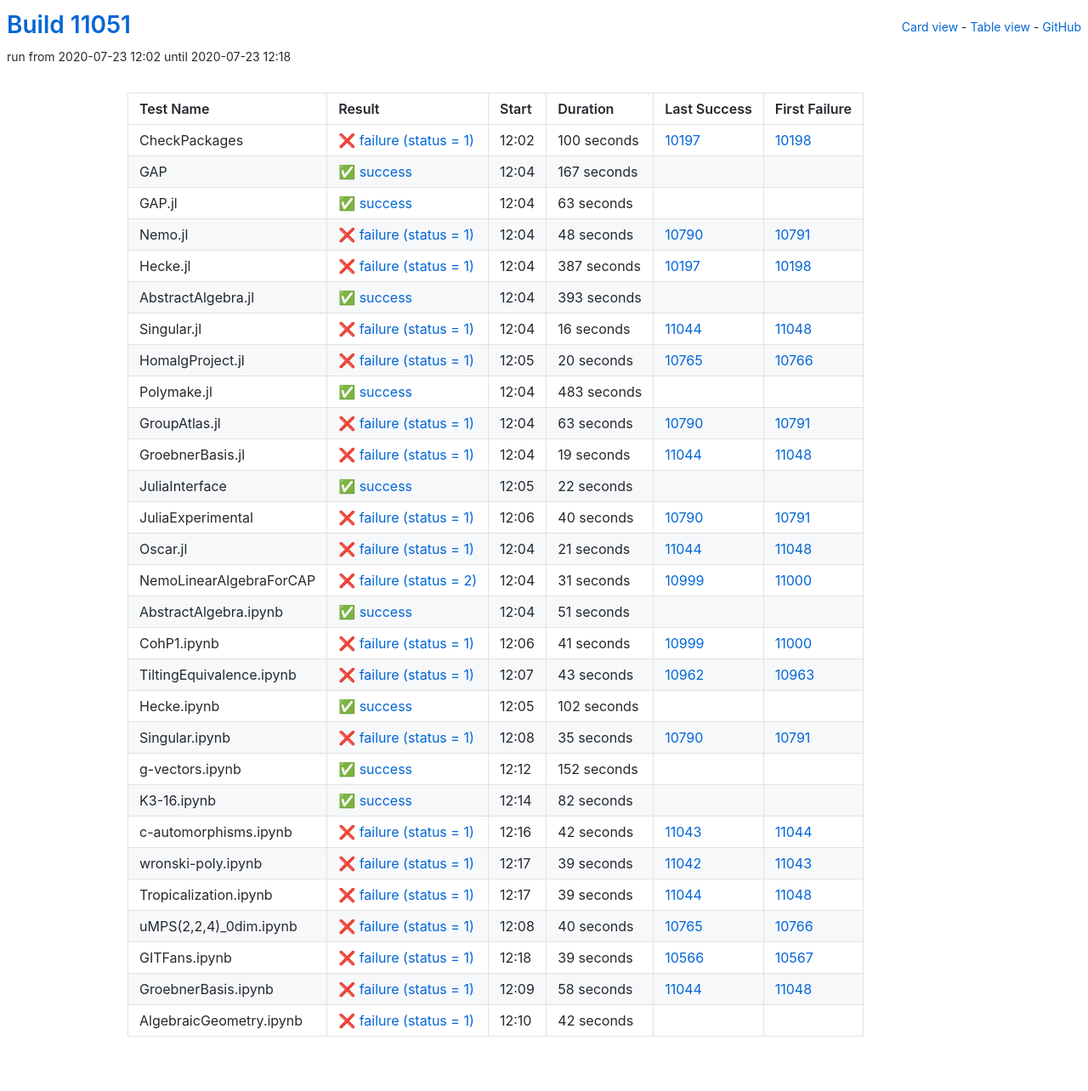
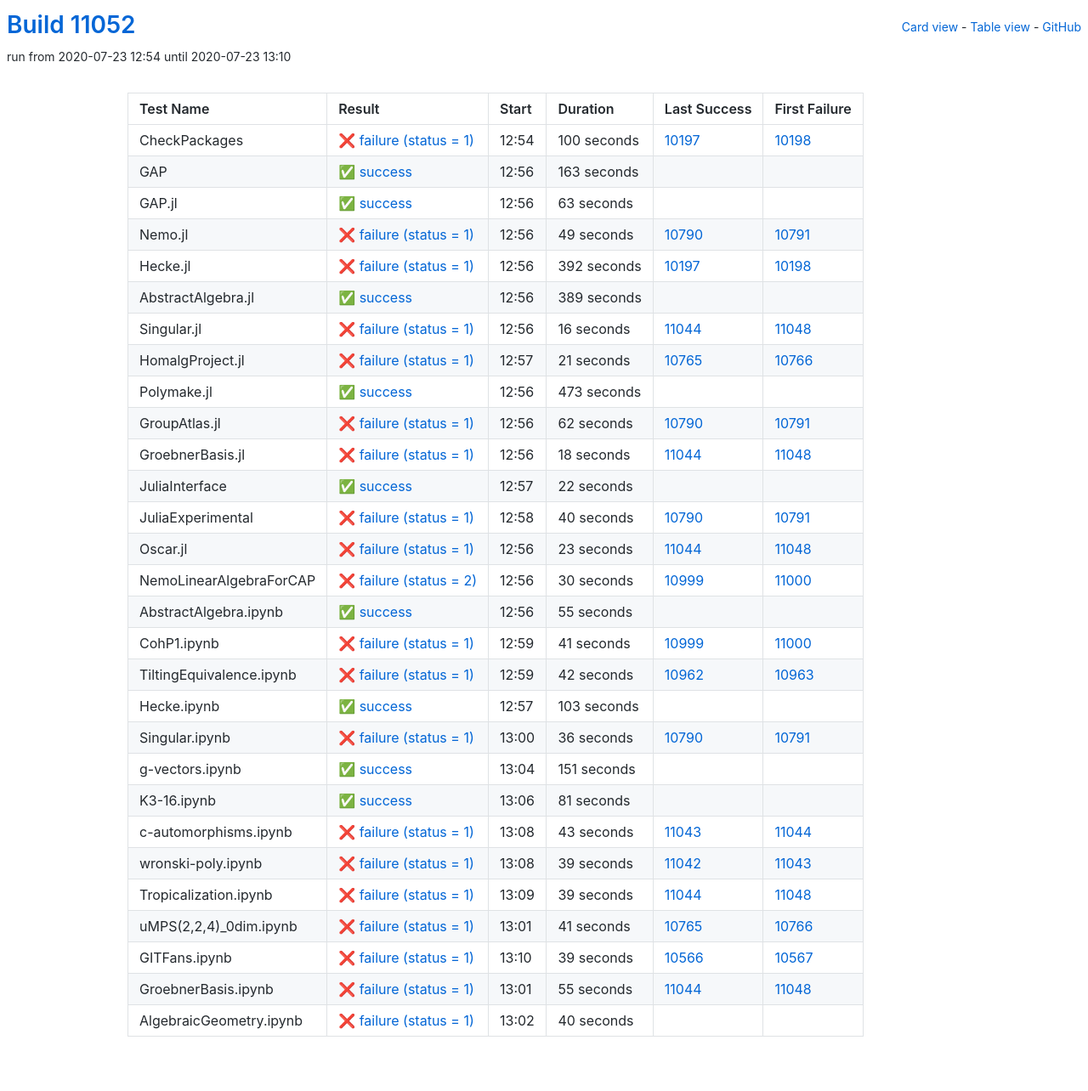
Before and after one commit to oscar-system/oscar-ci-status, a Jekyll site: the page built from table.html, in a window 1280 px wide. Shown: the whole page at 85% size. Built offline with Jekyll 4.4.1, drawn with Linux system fonts in a browser that asks for light colours.

Commit message:
Build #11052

```diff
--- a/_data/ci.yml
+++ b/_data/ci.yml
@@ -1,6 +1,6 @@
 ---
-build: 11051
-build_url: https://oscarci.mathematik.uni-kl.de/job/oscar/11051/
+build: 11052
+build_url: https://oscarci.mathematik.uni-kl.de/job/oscar/11052/
 job: oscar
 organization: oscar-system
 repo: oscar-ci-status
@@ -8,8 +8,8 @@
 tests:
 - name: CheckPackages
   id: checkpackages
-  log: https://oscarci.mathematik.uni-kl.de/job/oscar/11051/artifact/logs/build-11051/CheckPackages.log
-  start: 2020-07-23 12:02
+  log: https://oscarci.mathematik.uni-kl.de/job/oscar/11052/artifact/logs/build-11052/CheckPackages.log
+  start: 2020-07-23 12:54
   success: false
   exitcode: 1
   status: failure
@@ -20,20 +20,20 @@
   first_failure_url: https://oscarci.mathematik.uni-kl.de/job/oscar/10198/
 - name: GAP
   id: gap
-  log: https://oscarci.mathematik.uni-kl.de/job/oscar/11051/artifact/logs/build-11051/GAP.log
-  start: 2020-07-23 12:04
+  log: https://oscarci.mathematik.uni-kl.de/job/oscar/11052/artifact/logs/build-11052/GAP.log
+  start: 2020-07-23 12:56
   success: true
   exitcode: 0
   status: success
-  duration: 167
+  duration: 163
   last_success: false
   last_success_url:
   first_failure: false
   first_failure_url:
 - name: GAP.jl
   id: gap-jl
-  log: https://oscarci.mathematik.uni-kl.de/job/oscar/11051/artifact/logs/build-11051/GAP.jl.log
-  start: 2020-07-23 12:04
+  log: https://oscarci.mathematik.uni-kl.de/job/oscar/11052/artifact/logs/build-11052/GAP.jl.log
+  start: 2020-07-23 12:56
   success: true
   exitcode: 0
   status: success
@@ -44,44 +44,44 @@
   first_failure_url:
 - name: Nemo.jl
   id: nemo-jl
-  log: https://oscarci.mathematik.uni-kl.de/job/oscar/11051/artifact/logs/build-11051/Nemo.jl.log
-  start: 2020-07-23 12:04
+  log: https://oscarci.mathematik.uni-kl.de/job/oscar/11052/artifact/logs/build-11052/Nemo.jl.log
+  start: 2020-07-23 12:56
   success: false
   exitcode: 1
   status: failure
-  duration: 48
+  duration: 49
   last_success: 10790
   last_success_url: https://oscarci.mathematik.uni-kl.de/job/oscar/10790/
   first_failure: 10791
   first_failure_url: https://oscarci.mathematik.uni-kl.de/job/oscar/10791/
 - name: Hecke.jl
   id: hecke-jl
-  log: https://oscarci.mathematik.uni-kl.de/job/oscar/11051/artifact/logs/build-11051/Hecke.jl.log
-  start: 2020-07-23 12:04
+  log: https://oscarci.mathematik.uni-kl.de/job/oscar/11052/artifact/logs/build-11052/Hecke.jl.log
+  start: 2020-07-23 12:56
   success: false
   exitcode: 1
   status: failure
-  duration: 387
+  duration: 392
   last_success: 10197
   last_success_url: https://oscarci.mathematik.uni-kl.de/job/oscar/10197/
   first_failure: 10198
   first_failure_url: https://oscarci.mathematik.uni-kl.de/job/oscar/10198/
 - name: AbstractAlgebra.jl
   id: abstractalgebra-jl
-  log: https://oscarci.mathematik.uni-kl.de/job/oscar/11051/artifact/logs/build-11051/AbstractAlgebra.jl.log
-  start: 2020-07-23 12:04
+  log: https://oscarci.mathematik.uni-kl.de/job/oscar/11052/artifact/logs/build-11052/AbstractAlgebra.jl.log
+  start: 2020-07-23 12:56
   success: true
   exitcode: 0
   status: success
-  duration: 393
+  duration: 389
   last_success: false
   last_success_url:
   first_failure: false
   first_failure_url:
 - name: Singular.jl
   id: singular-jl
-  log: https://oscarci.mathematik.uni-kl.de/job/oscar/11051/artifact/logs/build-11051/Singular.jl.log
-  start: 2020-07-23 12:04
+  log: https://oscarci.mathematik.uni-kl.de/job/oscar/11052/artifact/logs/build-11052/Singular.jl.log
+  start: 2020-07-23 12:56
   success: false
   exitcode: 1
   status: failure
@@ -92,56 +92,56 @@
   first_failure_url: https://oscarci.mathematik.uni-kl.de/job/oscar/11048/
 - name: HomalgProject.jl
   id: homalgproject-jl
-  log: https://oscarci.mathematik.uni-kl.de/job/oscar/11051/artifact/logs/build-11051/HomalgProject.jl.log
-  start: 2020-07-23 12:05
+  log: https://oscarci.mathematik.uni-kl.de/job/oscar/11052/artifact/logs/build-11052/HomalgProject.jl.log
+  start: 2020-07-23 12:57
   success: false
   exitcode: 1
   status: failure
-  duration: 20
+  duration: 21
   last_success: 10765
   last_success_url: https://oscarci.mathematik.uni-kl.de/job/oscar/10765/
   first_failure: 10766
   first_failure_url: https://oscarci.mathematik.uni-kl.de/job/oscar/10766/
 - name: Polymake.jl
   id: polymake-jl
-  log: https://oscarci.mathematik.uni-kl.de/job/oscar/11051/artifact/logs/build-11051/Polymake.jl.log
-  start: 2020-07-23 12:04
+  log: https://oscarci.mathematik.uni-kl.de/job/oscar/11052/artifact/logs/build-11052/Polymake.jl.log
+  start: 2020-07-23 12:56
   success: true
   exitcode: 0
   status: success
-  duration: 483
+  duration: 473
   last_success: false
   last_success_url:
   first_failure: false
   first_failure_url:
 - name: GroupAtlas.jl
   id: groupatlas-jl
-  log: https://oscarci.mathematik.uni-kl.de/job/oscar/11051/artifact/logs/build-11051/GroupAtlas.jl.log
-  start: 2020-07-23 12:04
+  log: https://oscarci.mathematik.uni-kl.de/job/oscar/11052/artifact/logs/build-11052/GroupAtlas.jl.log
+  start: 2020-07-23 12:56
   success: false
   exitcode: 1
   status: failure
-  duration: 63
+  duration: 62
   last_success: 10790
   last_success_url: https://oscarci.mathematik.uni-kl.de/job/oscar/10790/
   first_failure: 10791
   first_failure_url: https://oscarci.mathematik.uni-kl.de/job/oscar/10791/
 - name: GroebnerBasis.jl
   id: groebnerbasis-jl
-  log: https://oscarci.mathematik.uni-kl.de/job/oscar/11051/artifact/logs/build-11051/GroebnerBasis.jl.log
-  start: 2020-07-23 12:04
+  log: https://oscarci.mathematik.uni-kl.de/job/oscar/11052/artifact/logs/build-11052/GroebnerBasis.jl.log
+  start: 2020-07-23 12:56
   success: false
   exitcode: 1
   status: failure
-  duration: 19
+  duration: 18
   last_success: 11044
   last_success_url: https://oscarci.mathematik.uni-kl.de/job/oscar/11044/
   first_failure: 11048
   first_failure_url: https://oscarci.mathematik.uni-kl.de/job/oscar/11048/
 - name: JuliaInterface
   id: juliainterface
-  log: https://oscarci.mathematik.uni-kl.de/job/oscar/11051/artifact/logs/build-11051/JuliaInterface.log
-  start: 2020-07-23 12:05
+  log: https://oscarci.mathematik.uni-kl.de/job/oscar/11052/artifact/logs/build-11052/JuliaInterface.log
+  start: 2020-07-23 12:57
   success: true
   exitcode: 0
   status: success
@@ -152,8 +152,8 @@
   first_failure_url:
 - name: JuliaExperimental
   id: juliaexperimental
-  log: https://oscarci.mathematik.uni-kl.de/job/oscar/11051/artifact/logs/build-11051/JuliaExperimental.log
-  start: 2020-07-23 12:06
+  log: https://oscarci.mathematik.uni-kl.de/job/oscar/11052/artifact/logs/build-11052/JuliaExperimental.log
+  start: 2020-07-23 12:58
   success: false
   exitcode: 1
   status: failure
@@ -164,44 +164,44 @@
   first_failure_url: https://oscarci.mathematik.uni-kl.de/job/oscar/10791/
 - name: Oscar.jl
   id: oscar-jl
-  log: https://oscarci.mathematik.uni-kl.de/job/oscar/11051/artifact/logs/build-11051/Oscar.jl.log
-  start: 2020-07-23 12:04
+  log: https://oscarci.mathematik.uni-kl.de/job/oscar/11052/artifact/logs/build-11052/Oscar.jl.log
+  start: 2020-07-23 12:56
   success: false
   exitcode: 1
   status: failure
-  duration: 21
+  duration: 23
   last_success: 11044
   last_success_url: https://oscarci.mathematik.uni-kl.de/job/oscar/11044/
   first_failure: 11048
   first_failure_url: https://oscarci.mathematik.uni-kl.de/job/oscar/11048/
 - name: NemoLinearAlgebraForCAP
   id: nemolinearalgebraforcap
-  log: https://oscarci.mathematik.uni-kl.de/job/oscar/11051/artifact/logs/build-11051/NemoLinearAlgebraForCAP.log
-  start: 2020-07-23 12:04
+  log: https://oscarci.mathematik.uni-kl.de/job/oscar/11052/artifact/logs/build-11052/NemoLinearAlgebraForCAP.log
+  start: 2020-07-23 12:56
   success: false
   exitcode: 2
   status: failure
-  duration: 31
+  duration: 30
   last_success: 10999
   last_success_url: https://oscarci.mathematik.uni-kl.de/job/oscar/10999/
   first_failure: 11000
   first_failure_url: https://oscarci.mathematik.uni-kl.de/job/oscar/11000/
 - name: AbstractAlgebra.ipynb
   id: abstractalgebra-ipynb
-  log: https://oscarci.mathematik.uni-kl.de/job/oscar/11051/artifact/logs/build-11051/AbstractAlgebra.ipynb.log
-  start: 2020-07-23 12:04
+  log: https://oscarci.mathematik.uni-kl.de/job/oscar/11052/artifact/logs/build-11052/AbstractAlgebra.ipynb.log
+  start: 2020-07-23 12:56
   success: true
   exitcode: 0
   status: success
-  duration: 51
+  duration: 55
   last_success: false
   last_success_url:
   first_failure: false
   first_failure_url:
 - name: CohP1.ipynb
   id: cohp1-ipynb
-  log: https://oscarci.mathematik.uni-kl.de/job/oscar/11051/artifact/logs/build-11051/CohP1.ipynb.log
-  start: 2020-07-23 12:06
+  log: https://oscarci.mathematik.uni-kl.de/job/oscar/11052/artifact/logs/build-11052/CohP1.ipynb.log
+  start: 2020-07-23 12:59
   success: false
   exitcode: 1
   status: failure
@@ -212,80 +212,80 @@
   first_failure_url: https://oscarci.mathematik.uni-kl.de/job/oscar/11000/
 - name: TiltingEquivalence.ipynb
   id: tiltingequivalence-ipynb
-  log: https://oscarci.mathematik.uni-kl.de/job/oscar/11051/artifact/logs/build-11051/TiltingEquivalence.ipynb.log
-  start: 2020-07-23 12:07
+  log: https://oscarci.mathematik.uni-kl.de/job/oscar/11052/artifact/logs/build-11052/TiltingEquivalence.ipynb.log
+  start: 2020-07-23 12:59
   success: false
   exitcode: 1
   status: failure
-  duration: 43
+  duration: 42
   last_success: 10962
   last_success_url: https://oscarci.mathematik.uni-kl.de/job/oscar/10962/
   first_failure: 10963
   first_failure_url: https://oscarci.mathematik.uni-kl.de/job/oscar/10963/
 - name: Hecke.ipynb
   id: hecke-ipynb
-  log: https://oscarci.mathematik.uni-kl.de/job/oscar/11051/artifact/logs/build-11051/Hecke.ipynb.log
-  start: 2020-07-23 12:05
+  log: https://oscarci.mathematik.uni-kl.de/job/oscar/11052/artifact/logs/build-11052/Hecke.ipynb.log
+  start: 2020-07-23 12:57
   success: true
   exitcode: 0
   status: success
-  duration: 102
+  duration: 103
   last_success: false
   last_success_url:
   first_failure: false
   first_failure_url:
 - name: Singular.ipynb
   id: singular-ipynb
-  log: https://oscarci.mathematik.uni-kl.de/job/oscar/11051/artifact/logs/build-11051/Singular.ipynb.log
-  start: 2020-07-23 12:08
+  log: https://oscarci.mathematik.uni-kl.de/job/oscar/11052/artifact/logs/build-11052/Singular.ipynb.log
+  start: 2020-07-23 13:00
   success: false
   exitcode: 1
   status: failure
-  duration: 35
+  duration: 36
   last_success: 10790
   last_success_url: https://oscarci.mathematik.uni-kl.de/job/oscar/10790/
   first_failure: 10791
   first_failure_url: https://oscarci.mathematik.uni-kl.de/job/oscar/10791/
 - name: g-vectors.ipynb
   id: g-vectors-ipynb
-  log: https://oscarci.mathematik.uni-kl.de/job/oscar/11051/artifact/logs/build-11051/g-vectors.ipynb.log
-  start: 2020-07-23 12:12
+  log: https://oscarci.mathematik.uni-kl.de/job/oscar/11052/artifact/logs/build-11052/g-vectors.ipynb.log
+  start: 2020-07-23 13:04
   success: true
   exitcode: 0
   status: success
-  duration: 152
+  duration: 151
   last_success: false
   last_success_url:
   first_failure: false
   first_failure_url:
 - name: K3-16.ipynb
   id: k3-16-ipynb
-  log: https://oscarci.mathematik.uni-kl.de/job/oscar/11051/artifact/logs/build-11051/K3-16.ipynb.log
-  start: 2020-07-23 12:14
+  log: https://oscarci.mathematik.uni-kl.de/job/oscar/11052/artifact/logs/build-11052/K3-16.ipynb.log
+  start: 2020-07-23 13:06
   success: true
   exitcode: 0
   status: success
-  duration: 82
+  duration: 81
   last_success: false
   last_success_url:
   first_failure: false
   first_failure_url:
 - name: c-automorphisms.ipynb
   id: c-automorphisms-ipynb
-  log: https://oscarci.mathematik.uni-kl.de/job/oscar/11051/artifact/logs/build-11051/c-automorphisms.ipynb.log
-  start: 2020-07-23 12:16
+  log: https://oscarci.mathematik.uni-kl.de/job/oscar/11052/artifact/logs/build-11052/c-automorphisms.ipynb.log
+  start: 2020-07-23 13:08
   success: false
   exitcode: 1
   status: failure
-  duration: 42
+  duration: 43
   last_success: 11043
   last_success_url: https://oscarci.mathematik.uni-kl.de/job/oscar/11043/
   first_failure: 11044
   first_failure_url: https://oscarci.mathematik.uni-kl.de/job/oscar/11044/
 - name: wronski-poly.ipynb
   id: wronski-poly-ipynb
-  log: https://oscarci.mathematik.uni-kl.de/job/oscar/11051/artifact/logs/build-11051/wronski-poly.ipynb.log
-  start: 2020-07-23 12:17
+  log: https://oscarci.mathematik.uni-kl.de/job/oscar/11052/artifact/logs/build-11052/wronski-poly.ipynb.log
+  start: 2020-07-23 13:08
   success: false
   exitcode: 1
   status: failure
@@ -296,8 +296,8 @@
   first_failure_url: https://oscarci.mathematik.uni-kl.de/job/oscar/11043/
 - name: Tropicalization.ipynb
   id: tropicalization-ipynb
-  log: https://oscarci.mathematik.uni-kl.de/job/oscar/11051/artifact/logs/build-11051/Tropicalization.ipynb.log
-  start: 2020-07-23 12:17
+  log: https://oscarci.mathematik.uni-kl.de/job/oscar/11052/artifact/logs/build-11052/Tropicalization.ipynb.log
+  start: 2020-07-23 13:09
   success: false
   exitcode: 1
   status: failure
@@ -308,20 +308,20 @@
   first_failure_url: https://oscarci.mathematik.uni-kl.de/job/oscar/11048/
 - name: uMPS(2,2,4)_0dim.ipynb
   id: umps-2-2-4-0dim-ipynb
-  log: https://oscarci.mathematik.uni-kl.de/job/oscar/11051/artifact/logs/build-11051/uMPS-2-2-4-_0dim.ipynb.log
-  start: 2020-07-23 12:08
+  log: https://oscarci.mathematik.uni-kl.de/job/oscar/11052/artifact/logs/build-11052/uMPS-2-2-4-_0dim.ipynb.log
+  start: 2020-07-23 13:01
   success: false
   exitcode: 1
   status: failure
-  duration: 40
+  duration: 41
   last_success: 10765
   last_success_url: https://oscarci.mathematik.uni-kl.de/job/oscar/10765/
   first_failure: 10766
   first_failure_url: https://oscarci.mathematik.uni-kl.de/job/oscar/10766/
 - name: GITFans.ipynb
   id: gitfans-ipynb
-  log: https://oscarci.mathematik.uni-kl.de/job/oscar/11051/artifact/logs/build-11051/GITFans.ipynb.log
-  start: 2020-07-23 12:18
+  log: https://oscarci.mathematik.uni-kl.de/job/oscar/11052/artifact/logs/build-11052/GITFans.ipynb.log
+  start: 2020-07-23 13:10
   success: false
   exitcode: 1
   status: failure
@@ -332,24 +332,24 @@
   first_failure_url: https://oscarci.mathematik.uni-kl.de/job/oscar/10567/
 - name: GroebnerBasis.ipynb
   id: groebnerbasis-ipynb
-  log: https://oscarci.mathematik.uni-kl.de/job/oscar/11051/artifact/logs/build-11051/GroebnerBasis.ipynb.log
-  start: 2020-07-23 12:09
+  log: https://oscarci.mathematik.uni-kl.de/job/oscar/11052/artifact/logs/build-11052/GroebnerBasis.ipynb.log
+  start: 2020-07-23 13:01
   success: false
   exitcode: 1
   status: failure
-  duration: 58
+  duration: 55
   last_success: 11044
   last_success_url: https://oscarci.mathematik.uni-kl.de/job/oscar/11044/
   first_failure: 11048
   first_failure_url: https://oscarci.mathematik.uni-kl.de/job/oscar/11048/
 - name: AlgebraicGeometry.ipynb
   id: algebraicgeometry-ipynb
-  log: https://oscarci.mathematik.uni-kl.de/job/oscar/11051/artifact/logs/build-11051/AlgebraicGeometry.ipynb.log
-  start: 2020-07-23 12:10
+  log: https://oscarci.mathematik.uni-kl.de/job/oscar/11052/artifact/logs/build-11052/AlgebraicGeometry.ipynb.log
+  start: 2020-07-23 13:02
   success: false
   exitcode: 1
   status: failure
-  duration: 42
+  duration: 40
   last_success: false
   last_success_url:
   first_failure: false
```
Also changed, not shown: README.md.
